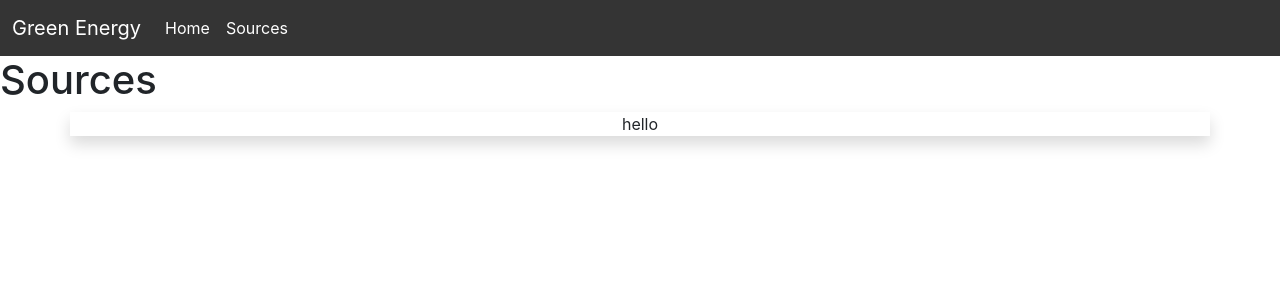
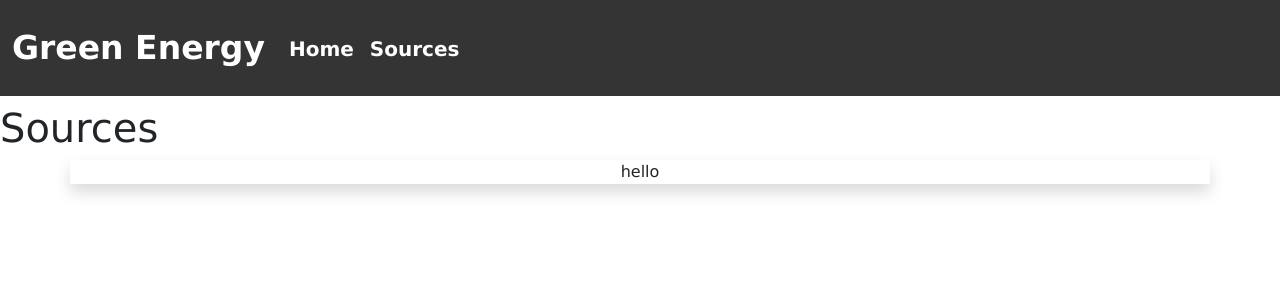
Before and after one commit to OwenMaddox/TSA-Website, a React (Create React App) app: page /sources in a window 1280 px wide. Shown: the top 300 px of the page. Built offline with nearby package versions, Linux system fonts and the light colour scheme.

Commit message:
Add new content to main

```diff
--- a/public/index.html
+++ b/public/index.html
@@ -17,6 +17,12 @@
       rel="stylesheet"
       integrity="sha384-T3c6CoIi6uLrA9TneNEoa7RxnatzjcDSCmG1MXxSR1GAsXEV/Dwwykc2MPK8M2HN"
       crossorigin="anonymous"
+    />
+    <link rel="preconnect" href="https://fonts.googleapis.com" />
+    <link rel="preconnect" href="https://fonts.gstatic.com" crossorigin />
+    <link
+      href="https://fonts.googleapis.com/css2?family=Oswald:wght@700&display=swap"
+      rel="stylesheet"
     />
     <script
       src="https://cdn.jsdelivr.net/npm/bootstrap@5.3.2/dist/js/bootstrap.bundle.min.js"
--- a/src/App.css
+++ b/src/App.css
@@ -1,3 +1,6 @@
+body {
+  font-family: Verdana, Geneva, Tahoma, sans-serif;
+}
 .App {
   text-align: center;
 }
@@ -6,10 +9,37 @@
   color: #ffa836; gold
   color: #90b494; green
   color: #343434; gray
+  color: rgb(0, 30, 65) blue
 } */
 
+.solarPanelImg {
+  width: 100%;
+}
+.marginLarge {
+  margin-top: 20%;
+}
+.marginTop {
+  margin-top: 10px;
+}
+.oswaldfont {
+  font-family: "Oswald", sans-serif;
+}
+.title {
+  font-size: 33px;
+  font-weight: 700;
+}
+.subTitle {
+  font-size: 20px;
+  font-weight: 700;
+}
+.bgblue {
+  background-color: rgb(0, 30, 65);
+}
+.txtblue {
+  color: rgb(0, 30, 65);
+}
 .shadow {
-  box-shadow: 5px 5px #343434;
+  box-shadow: 0 4px 8px 0 rgba(0, 0, 0, 0.2), 0 6px 20px 0 rgba(0, 0, 0, 0.19);
 }
 .Navbarbg {
   background-color: #343434;
@@ -19,6 +49,9 @@
 .Navbarbg:hover {
   background-color: #343434;
   color: rgb(218, 218, 218);
+}
+.navHeight {
+  height: 80px;
 }
 
 .App-logo {
--- a/src/Main.js
+++ b/src/Main.js
@@ -1,4 +1,39 @@
 function Main() {
-  return <div>hello from main</div>;
+  return (
+    <div>
+      <div class="text-center shadow">
+        <div class="row marginTop">
+          <div class="col bgblue text-white oswaldfont">
+            <h1 className="title marginLarge fs-1">Green energy and such</h1>
+            <div className="subTitle fs-4">Lorem ipsum dolor sit amet</div>
+          </div>
+          <div class="col">
+            <img
+              className="solarPanelImg"
+              src="https://www.igfmining.org/wp-content/uploads/2022/10/header-16.png"
+              alt="Solar Panels"
+            />
+          </div>
+        </div>
+      </div>
+
+      <div class="container text-center marginTop shadow">
+        <div class="row ">
+          <div class="col oswaldfont txtblue">
+            <h1 className="title  fs-1">Green energy and such</h1>
+            <div className="subTitle fs-4">
+              Lorem ipsum dolor sit amet, consectetur adipiscing elit, sed do
+              eiusmod tempor incididunt ut labore et dolore magna aliqua. Ut
+              enim ad minim veniam, quis nostrud exercitation ullamco laboris
+              nisi ut aliquip ex ea commodo consequat. Duis aute irure dolor in
+              reprehenderit in voluptate velit esse cillum dolore eu fugiat
+              nulla pariatur. Excepteur sint occaecat cupidatat non proident,
+              sunt in culpa qui officia deserunt mollit anim id est laborum.
+            </div>
+          </div>
+        </div>
+      </div>
+    </div>
+  );
 }
 export default Main;
--- a/src/components/Navbar.js
+++ b/src/components/Navbar.js
@@ -2,9 +2,10 @@ import { Link, Outlet } from "react-router-dom";
 
 function Navbar() {
   return (
-    <nav class="navbar navbar-expand-lg  Navbarbg">
+    <nav class="navbar navbar-expand-lg h5 Navbarbg">
       <div class="container-fluid">
-        <div class="navbar-brand Navbarbg">Green Energy</div>
+        <div className="navHeight"></div>
+        <div class="navbar-brand Navbarbg title align-middle">Green Energy</div>
         <button
           class="navbar-toggler"
           type="button"
@@ -20,14 +21,14 @@ function Navbar() {
           <ul class="navbar-nav me-auto mb-2 mb-lg-0">
             <li class="nav-item">
               <div class="nav-link  Navbarbg" aria-current="page">
-                <Link class="Navbarbg" to="/">
+                <Link class="Navbarbg align-middle subTitle" to="/">
                   Home
                 </Link>
               </div>
             </li>
             <li class="nav-item">
               <div class="nav-link  Navbarbg" aria-current="page">
-                <Link class="Navbarbg" to="/sources">
+                <Link class="Navbarbg align-middle subTitle" to="/sources">
                   Sources
                 </Link>
               </div>
```
